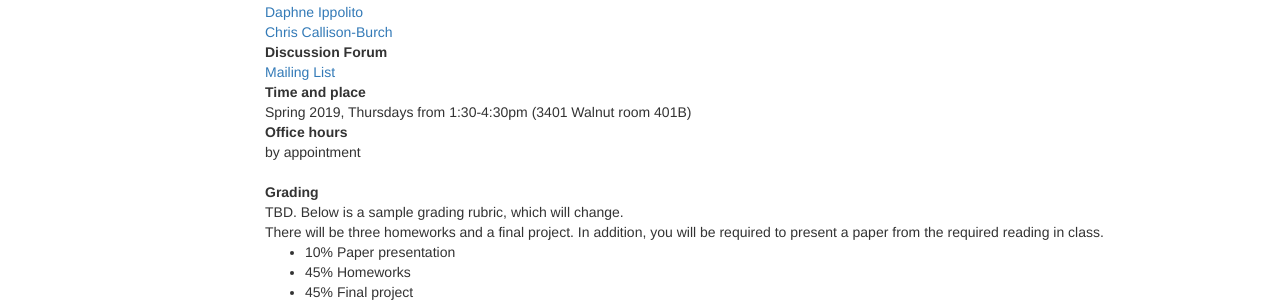
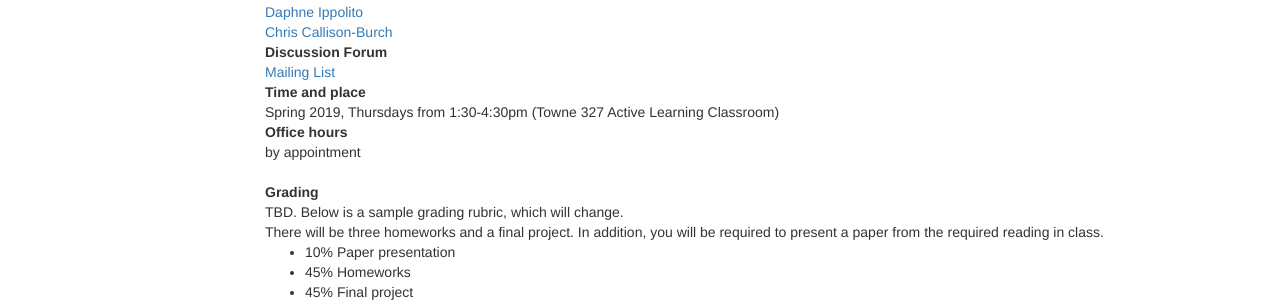
Before and after one commit to interactive-fiction-class/interactive-fiction-class.github.io, a Jekyll site: the page built from index.md, in a window 1280 px wide. Shown: the part 421-723 px from the top of the page. Built offline with Jekyll 4.4.1, drawn with Linux system fonts in a browser that asks for light colours; nearby versions of some CDN libraries; a script that is not in the unit is left out.

Commit message:
Classroom change

```diff
--- a/index.md
+++ b/index.md
@@ -68,7 +68,7 @@ Discussion Forum
 : [Mailing List](https://groups.google.com/d/forum/cis700-2019-iftg)
 
 Time and place
-: Spring 2019, Thursdays from 1:30-4:30pm (3401 Walnut room 401B)
+: Spring 2019, Thursdays from 1:30-4:30pm (Towne 327 Active Learning Classroom)
 
 Office hours
 : by appointment
```
